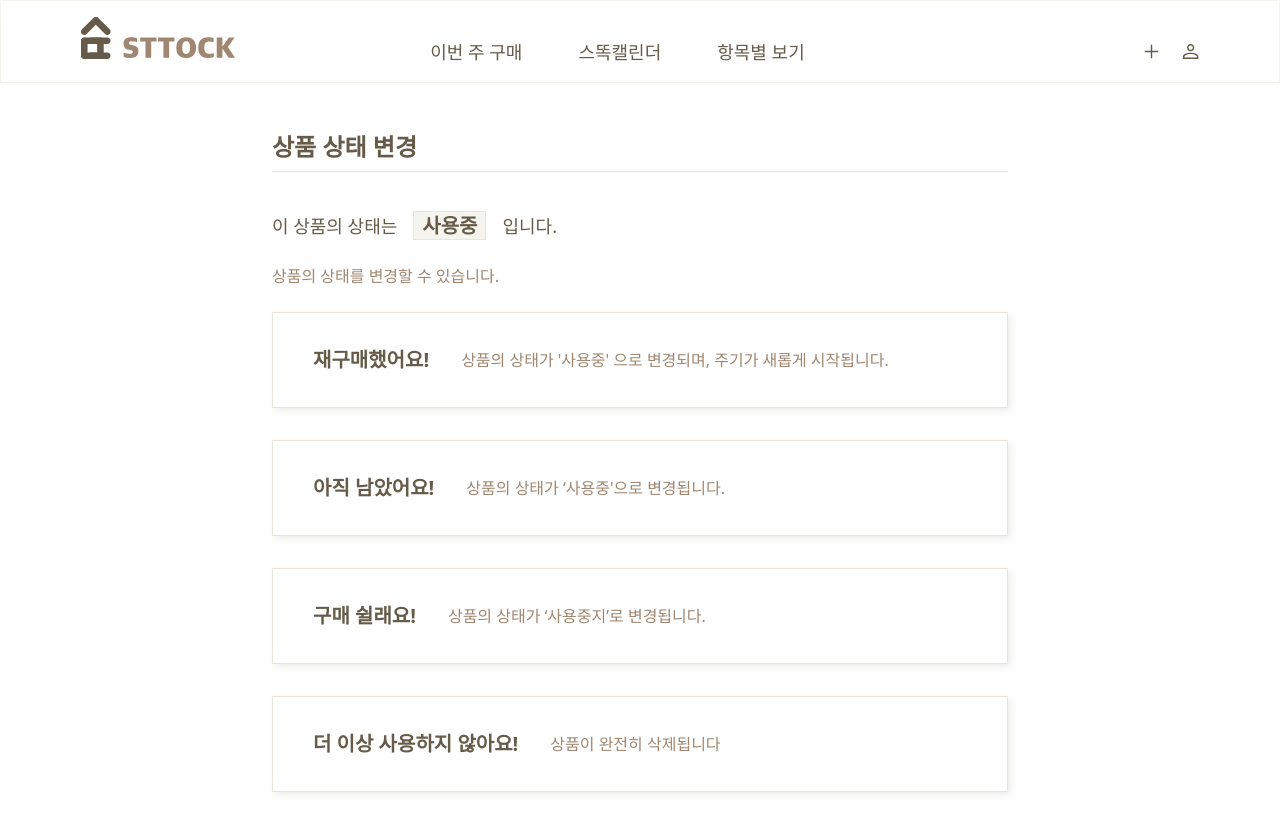
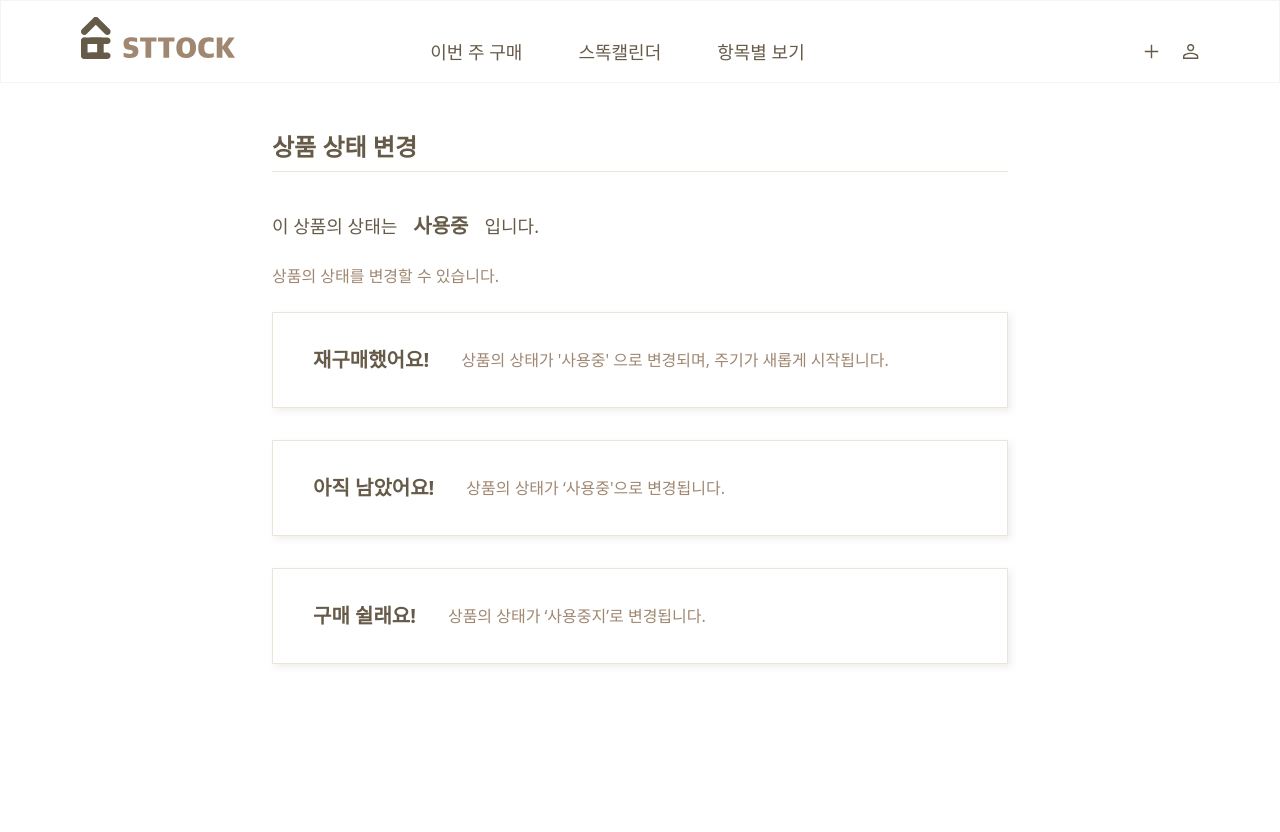
Before and after one commit to Team-Sttock/FE, a Next.js app: page /edit-state in a window 1280 px wide. Shown: the top 832 px of the page. After the commit the page ends 800 px from the top, so only its background shows below. Built offline with nearby package versions, Linux system fonts and the light colour scheme.

Commit message:
feat : 기능 수정 -  상품 삭제 버튼 상태변경에서 삭제

```diff
--- a/pages/edit-state.tsx
+++ b/pages/edit-state.tsx
@@ -31,7 +31,7 @@ export default function Page() {
           <div className="flex flex-col justify-center items-stretch w-full mt-10 space-y-6 ">
             <p className="text-lg text-dark-brown">
               이 상품의 상태는
-              <span className="font-semibold text-xl text-dark-brown mx-4 bg-ivory border border-beige px-2">
+              <span className="font-semibold text-xl text-dark-brown mx-4">
                 사용중
               </span>
               입니다.
@@ -50,10 +50,6 @@ export default function Page() {
             <StateButtonComponent
               state={'구매 쉴래요!'}
               stateComment={`상품의 상태가 ‘사용중지’로 변경됩니다. `}
-            />
-            <StateButtonComponent
-              state={'더 이상 사용하지 않아요!'}
-              stateComment={`상품이 완전히 삭제됩니다`}
             />
           </div>
         </div>
```
